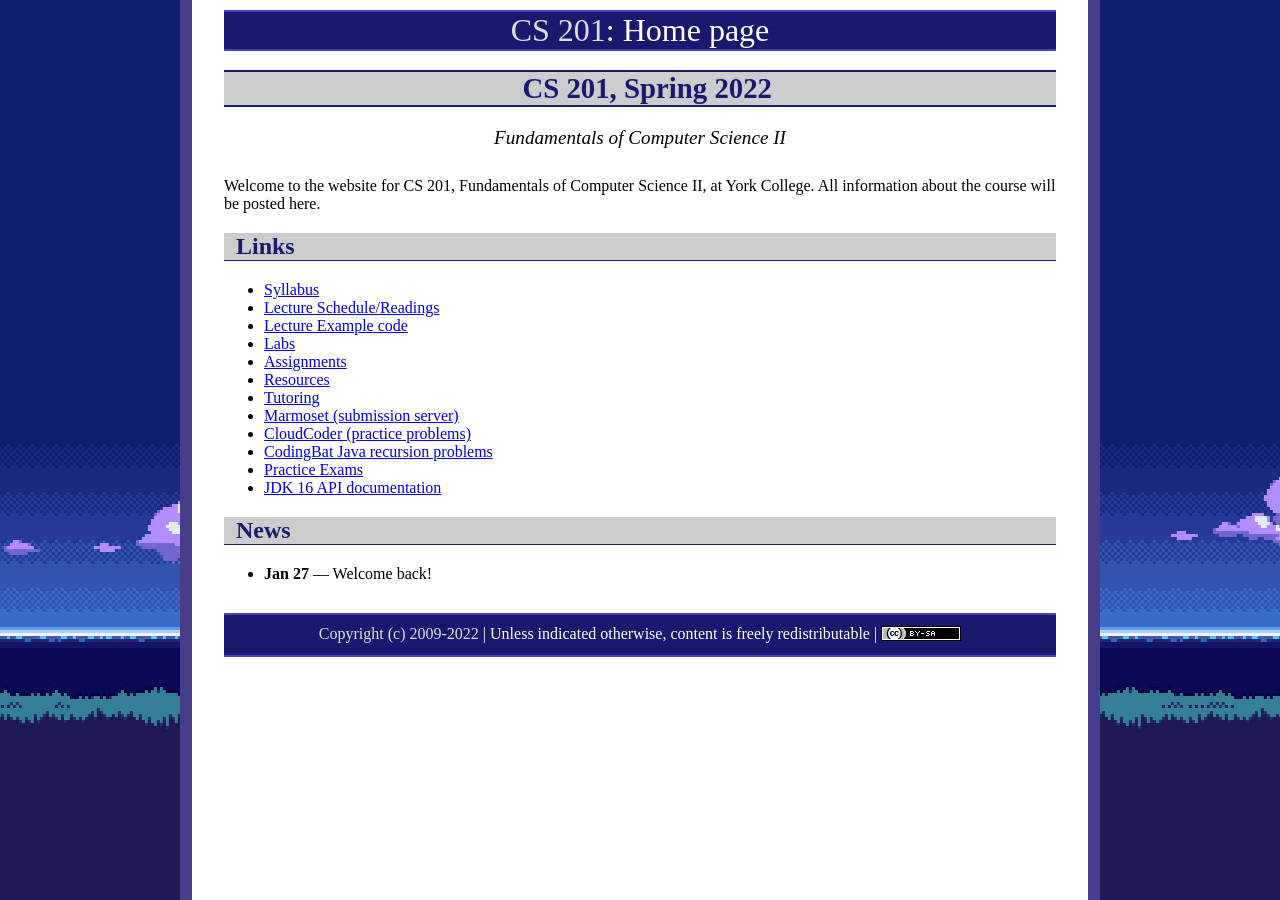
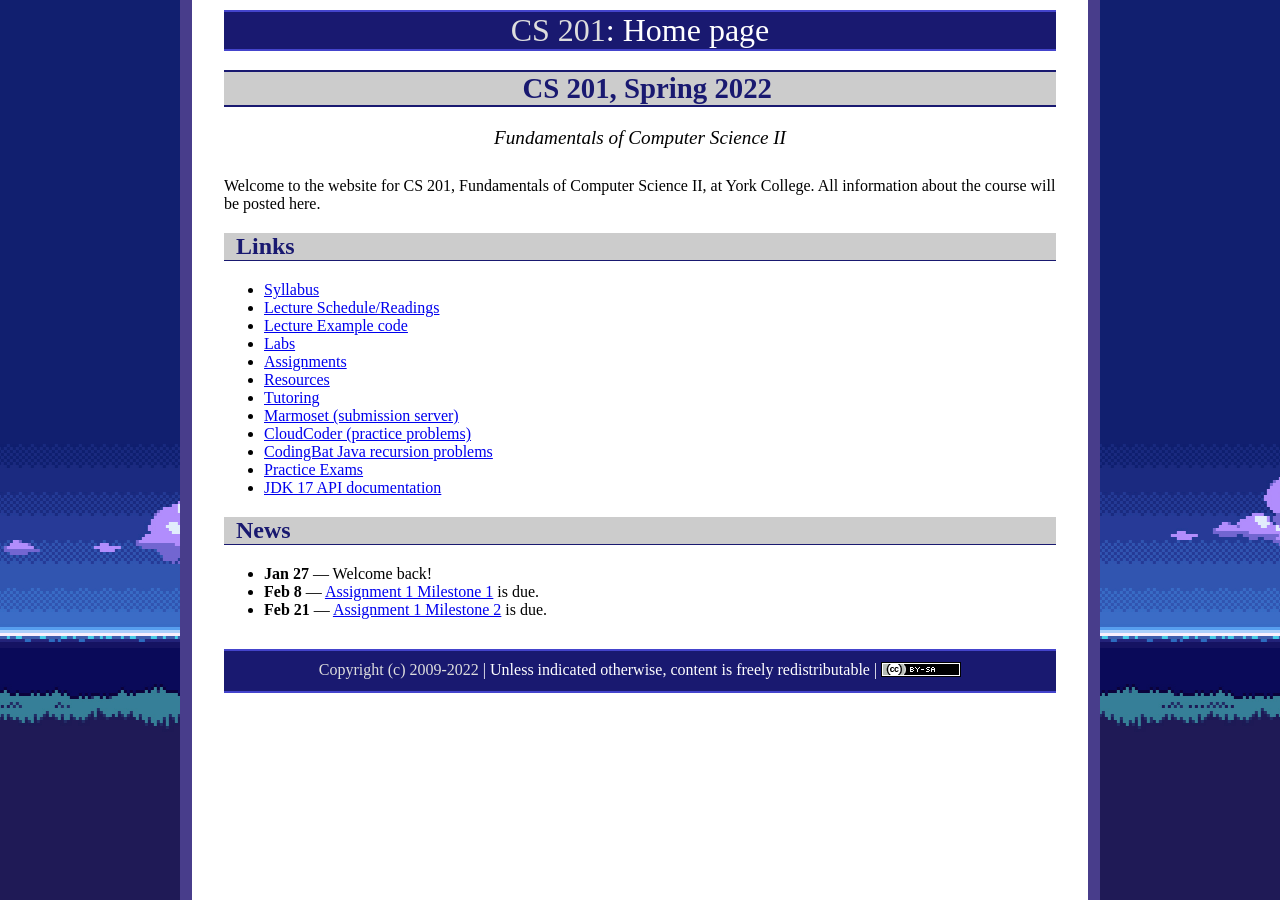
Before and after one commit to ycpcs/cs201-spring2022, a Jekyll site: the page built from index.md, in a window 1280 px wide. Built offline with Jekyll 4.4.1, drawn with Linux system fonts in a browser that asks for light colours.

Commit message:
update index
update index

```diff
--- a/index.md
+++ b/index.md
@@ -22,10 +22,12 @@ Welcome to the website for CS 201, Fundamentals of Computer Science II, at York
 * [CloudCoder (practice problems)](https://cs.ycp.edu/cloudcoder)
 * [CodingBat Java recursion problems](http://codingbat.com/java/Recursion-1)
 * [Practice Exams](practice/index.html)
-* [JDK 16 API documentation](https://docs.oracle.com/en/java/javase/16/docs/api/index.html)
+* [JDK 17 API documentation](https://docs.oracle.com/en/java/javase/17/docs/api/index.html)
 
 ## News
 * **Jan 27** &mdash; Welcome back!
+* **Feb 8** &mdash; [Assignment 1 Milestone 1](assign/assign01.html) is due.
+* **Feb 21** &mdash; [Assignment 1 Milestone 2](assign/assign01.html) is due.
 
 <!--
 * **Aug 25** &mdash; Welcome back!
```
